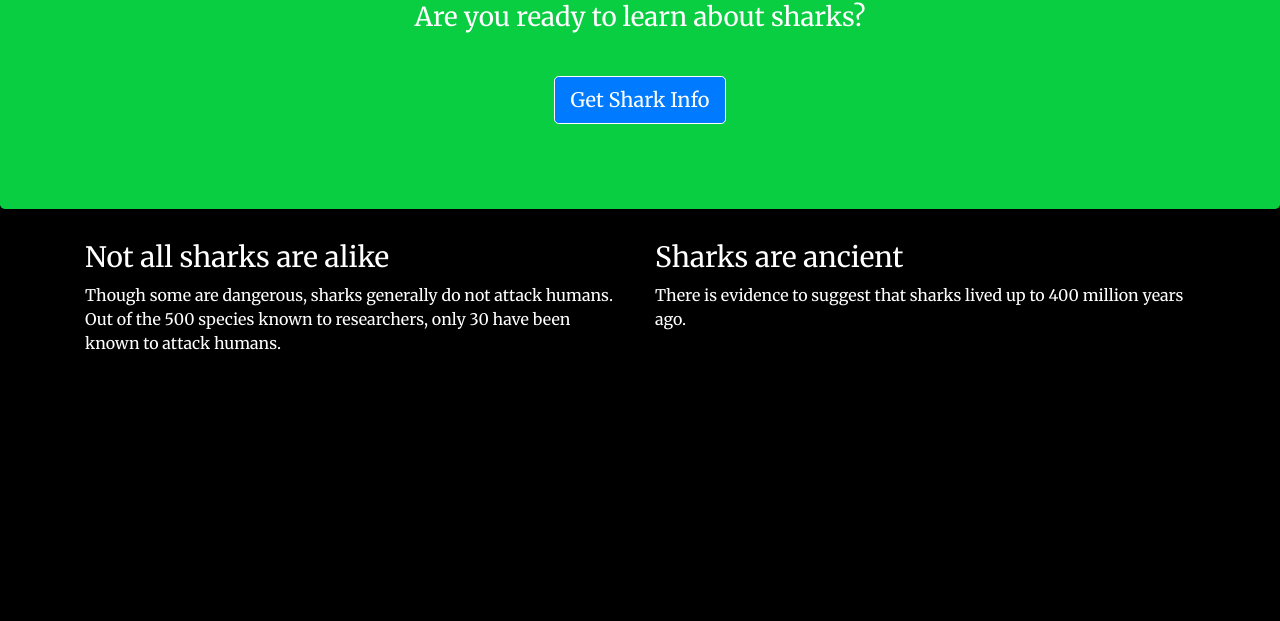
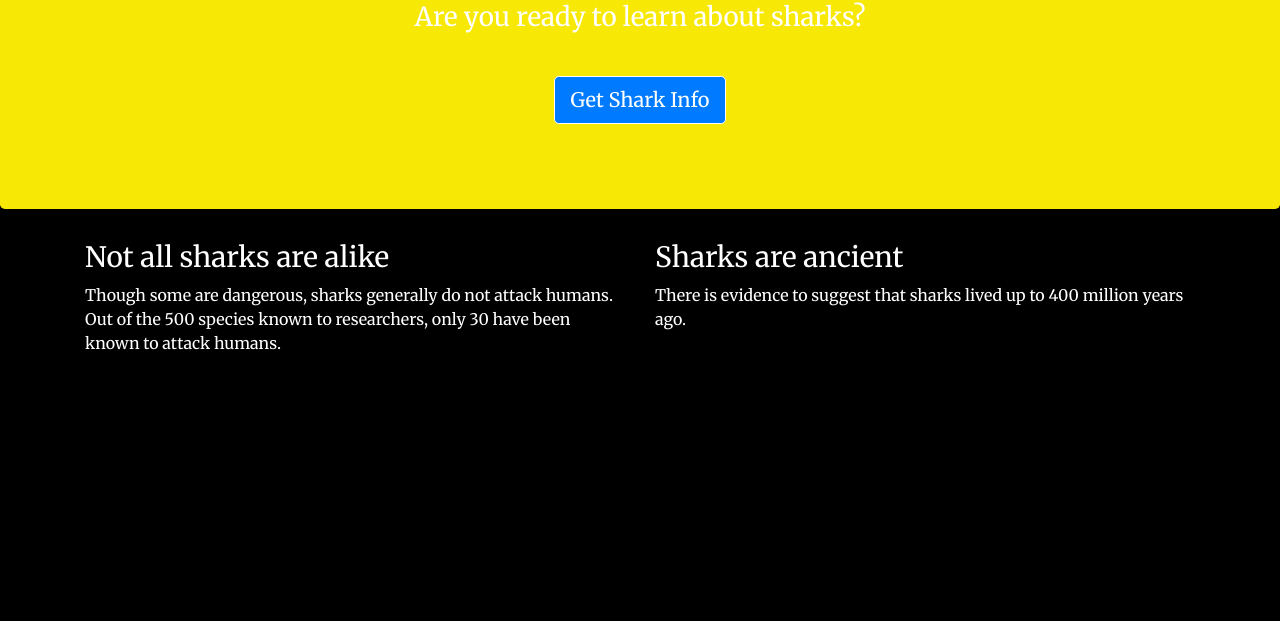
Before and after one commit to luizhpriotto/AMcom, a website: page node-project/views/index.html in a window 1280 px wide. Shown: the part 179-800 px from the top of the page. Drawn offline with nearby package versions, Linux system fonts and the light colour scheme.

Commit message:
Add Yellow

```diff
--- a/node-project/views/css/styles.css
+++ b/node-project/views/css/styles.css
@@ -20,7 +20,7 @@ p {
 }
 
 .jumbotron {
-    background: #09ce41;
+    background: #f8e806;
     color: white;
     text-align: center;
 }
```
